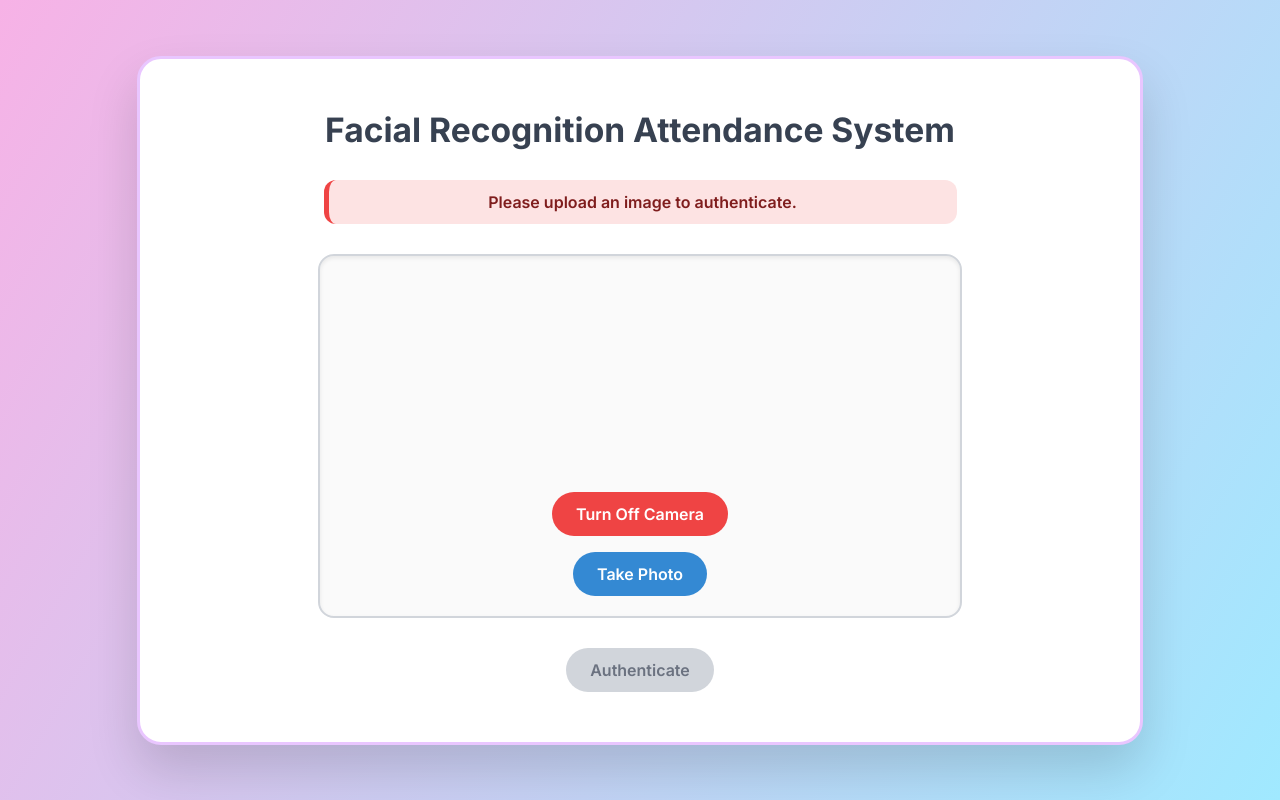
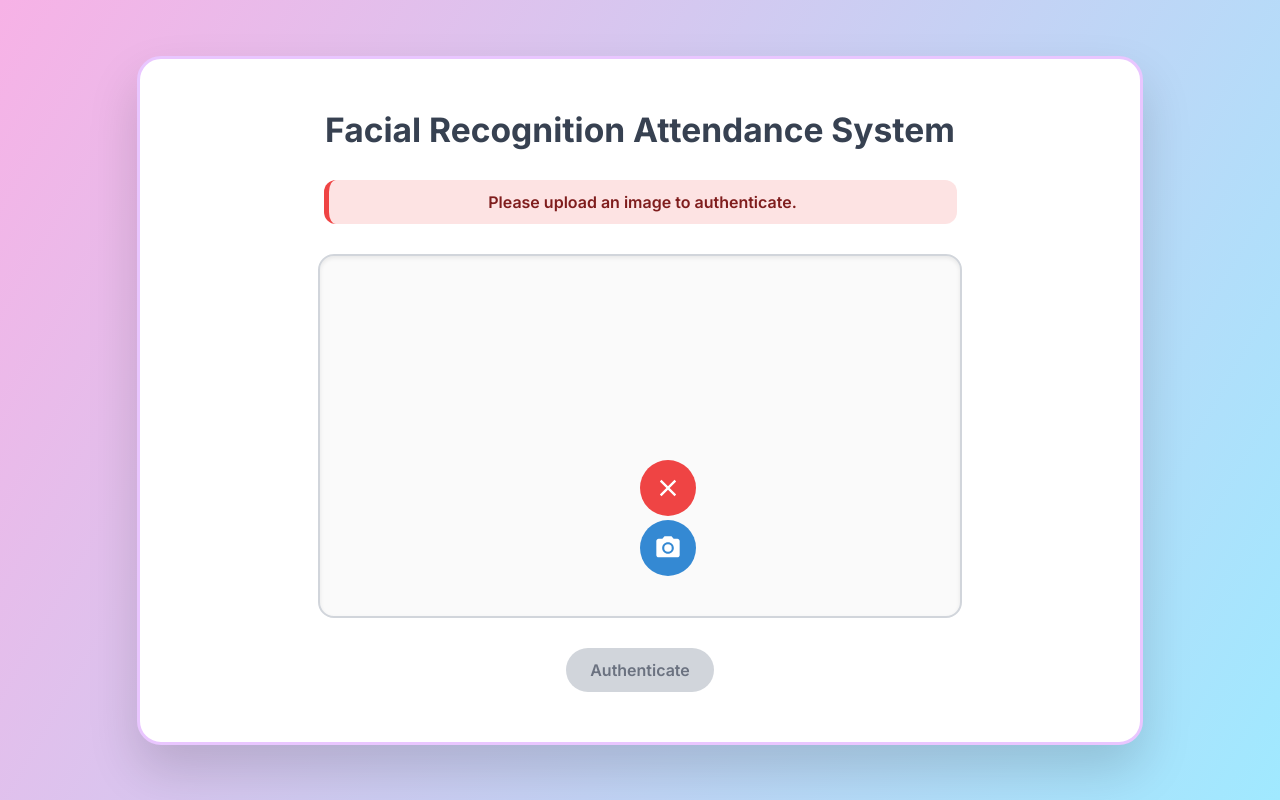
Before and after one commit to BelfizzzCed/ML-AI_Workshop-2025, a React (Vite) app: page / in a window 1280 px wide. Both pictures are taken after a click on the button "Turn On Camera". Built offline with nearby package versions, Linux system fonts and the light colour scheme; no server answers.

Commit message:
feat: used icons for exit and take photo

```diff
--- a/package.json
+++ b/package.json
@@ -15,6 +15,7 @@
     "@tailwindcss/vite": "^4.1.11",
     "react": "^19.1.0",
     "react-dom": "^19.1.0",
+    "react-icons": "^5.5.0",
     "uuid": "^13.0.0"
   },
   "devDependencies": {
--- a/src/App.css
+++ b/src/App.css
@@ -84,6 +84,50 @@ h2 {
   bottom: 80px;
 }
 
+/* Button group for side-by-side icons */
+.button-group {
+  position: absolute;
+  bottom: 20px;
+  display: flex;
+  gap: 16px;
+  z-index: 10;
+}
+
+/* Icon button styling */
+.icon-btn {
+  display: flex;
+  align-items: center;
+  justify-content: center;
+  width: 56px;
+  height: 56px;
+  padding: 0;
+  border-radius: 50%;
+  background-color: #3489d3;
+  color: #ffffff;
+  border: none;
+  font-size: 28px;
+  cursor: pointer;
+  transition: all 0.25s ease;
+}
+
+.icon-btn:hover {
+  background-color: #3489d3b0;
+  box-shadow: 0 12px 24px #3489d3b0;
+}
+
+.icon-btn:active {
+  transform: scale(0.98);
+}
+
+.icon-btn.secondary-btn {
+  background-color: #ef4444;
+}
+
+.icon-btn.secondary-btn:hover {
+  background-color: #dc2626;
+  box-shadow: 0 12px 24px #dc2626b0;
+}
+
 .secondary-btn {
   background-color: #ef4444 !important;
 }
--- a/src/App.jsx
+++ b/src/App.jsx
@@ -1,6 +1,7 @@
 import './App.css';
 import { useState, useRef, useEffect } from 'react';
 import * as uuid from 'uuid';
+import { MdPhotoCamera, MdClose } from 'react-icons/md';
 
 function App() {
   const videoRef = useRef(null);
@@ -220,12 +221,14 @@ function App() {
           {cameraActive && (
             <>
               <video ref={videoRef} autoPlay playsInline />
-              <button type="button" onClick={capturePhoto}>
-                Take Photo
-              </button>
-              <button type="button" onClick={toggleCamera} className="secondary-btn">
-                Turn Off Camera
-              </button>
+              <div className="button-group">
+                <button type="button" onClick={capturePhoto} className="icon-btn">
+                  <MdPhotoCamera />
+                </button>
+                <button type="button" onClick={toggleCamera} className="icon-btn secondary-btn">
+                  <MdClose />
+                </button>
+              </div>
             </>
           )}
 
```
Also changed, not shown: 1 other file (tests, documents, lock files or other folders).
